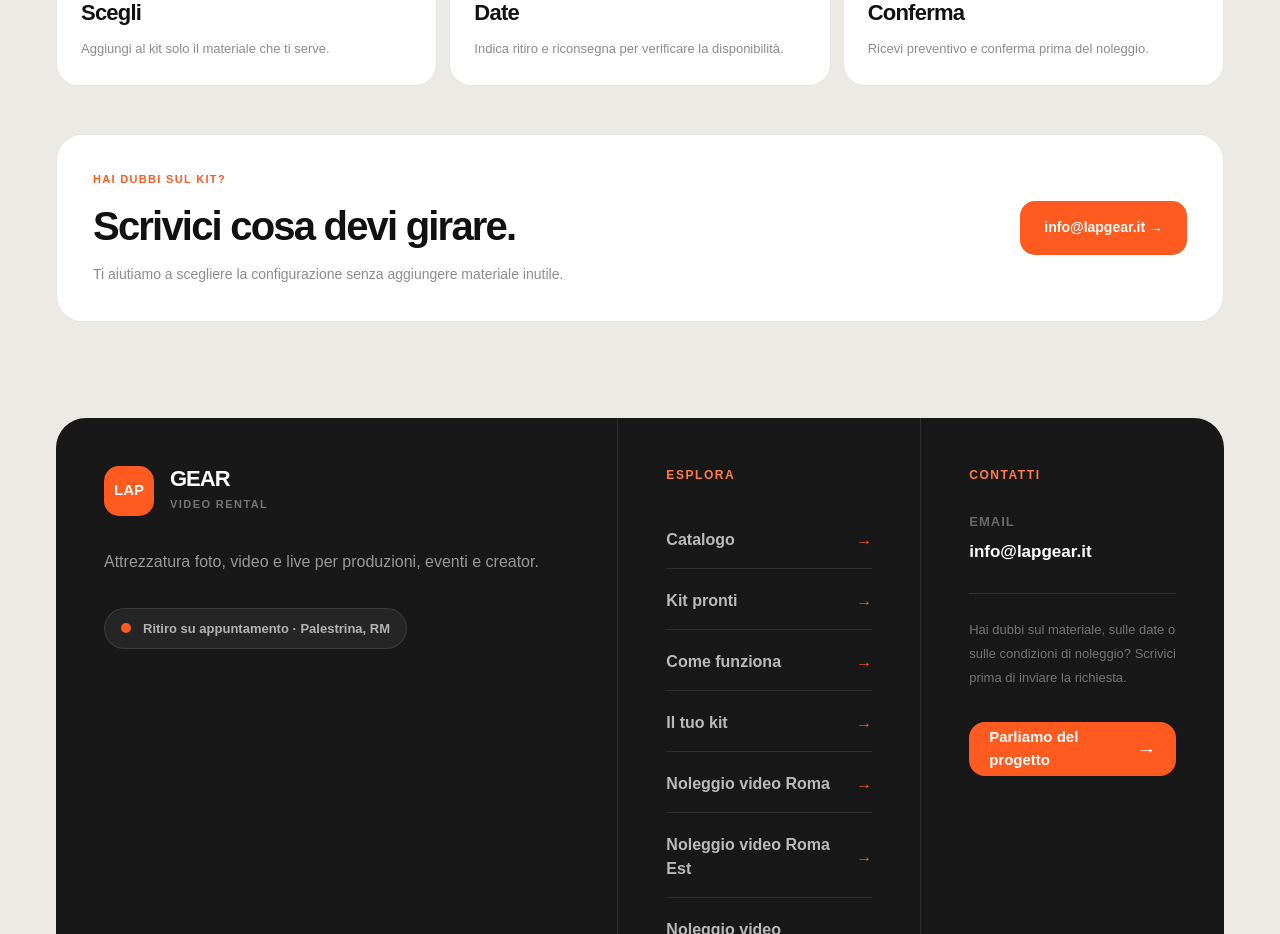
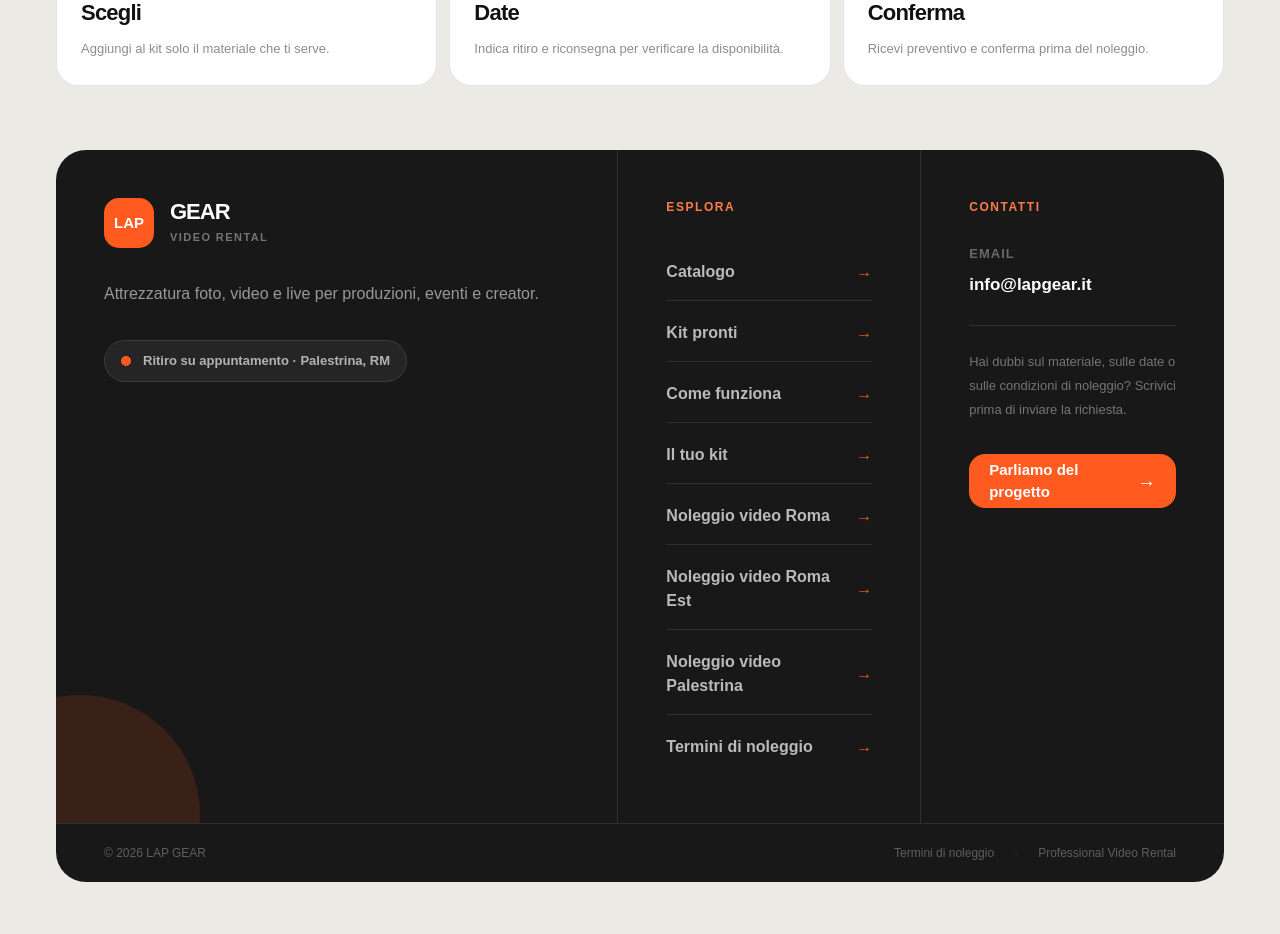
Before and after one commit to itslolloooo/lap-gear, a Next.js app: page / in a window 1280 px wide. Shown: the part 1560-2494 px from the top of the page. After the commit the page ends 2466 px from the top, so only its background shows below. Built offline with nearby package versions, Linux system fonts and the light colour scheme; no server answers.

Commit message:
Homepage UX: remove redundant contact card

```diff
--- a/app/page.tsx
+++ b/app/page.tsx
@@ -256,31 +256,6 @@ export default async function HomePage() {
           </div>
         </section>
 
-        <section
-          id="contatti"
-          className="px-5 pb-14 sm:px-8 lg:px-10 lg:pb-20 xl:px-14"
-        >
-          <div className="mx-auto flex max-w-[1680px] flex-col gap-6 rounded-[26px] border border-black/10 bg-white p-7 sm:p-9 lg:flex-row lg:items-center lg:justify-between">
-            <div>
-              <div className="text-[11px] font-bold uppercase tracking-[0.12em] text-[#ff5a1f]">
-                Hai dubbi sul kit?
-              </div>
-              <h2 className="mt-2 text-[32px] font-semibold tracking-[-0.045em] sm:text-[40px]">
-                Scrivici cosa devi girare.
-              </h2>
-              <p className="mt-2 text-[14px] text-black/45">
-                Ti aiutiamo a scegliere la configurazione senza aggiungere materiale inutile.
-              </p>
-            </div>
-
-            <a
-              href="mailto:info@lapgear.it"
-              className="inline-flex h-[54px] shrink-0 items-center justify-center rounded-[15px] bg-[#ff5a1f] px-6 text-[14px] font-semibold text-white transition hover:bg-[#181818]"
-            >
-              info@lapgear.it →
-            </a>
-          </div>
-        </section>
       </main>
     </>
   );
```
